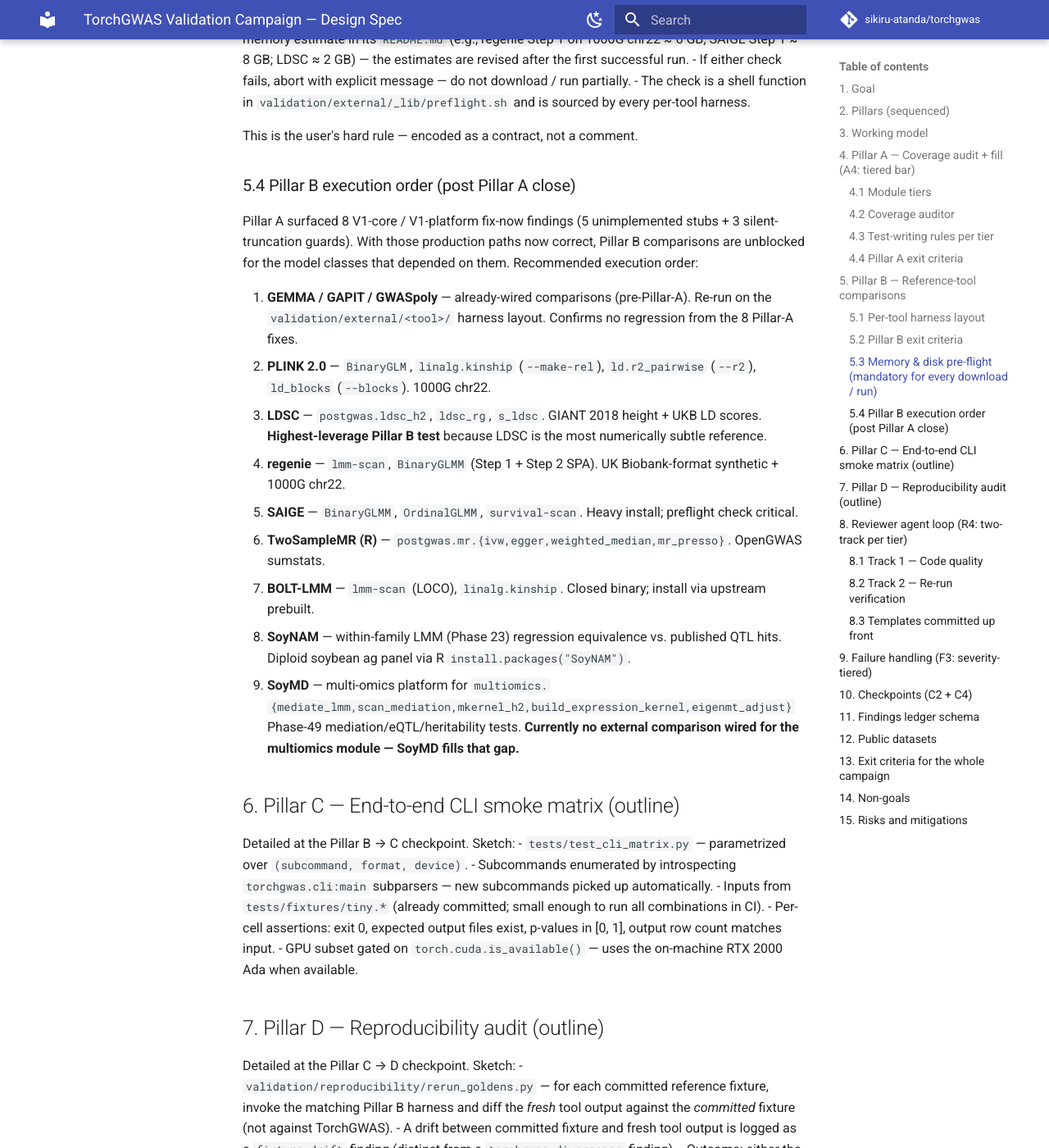
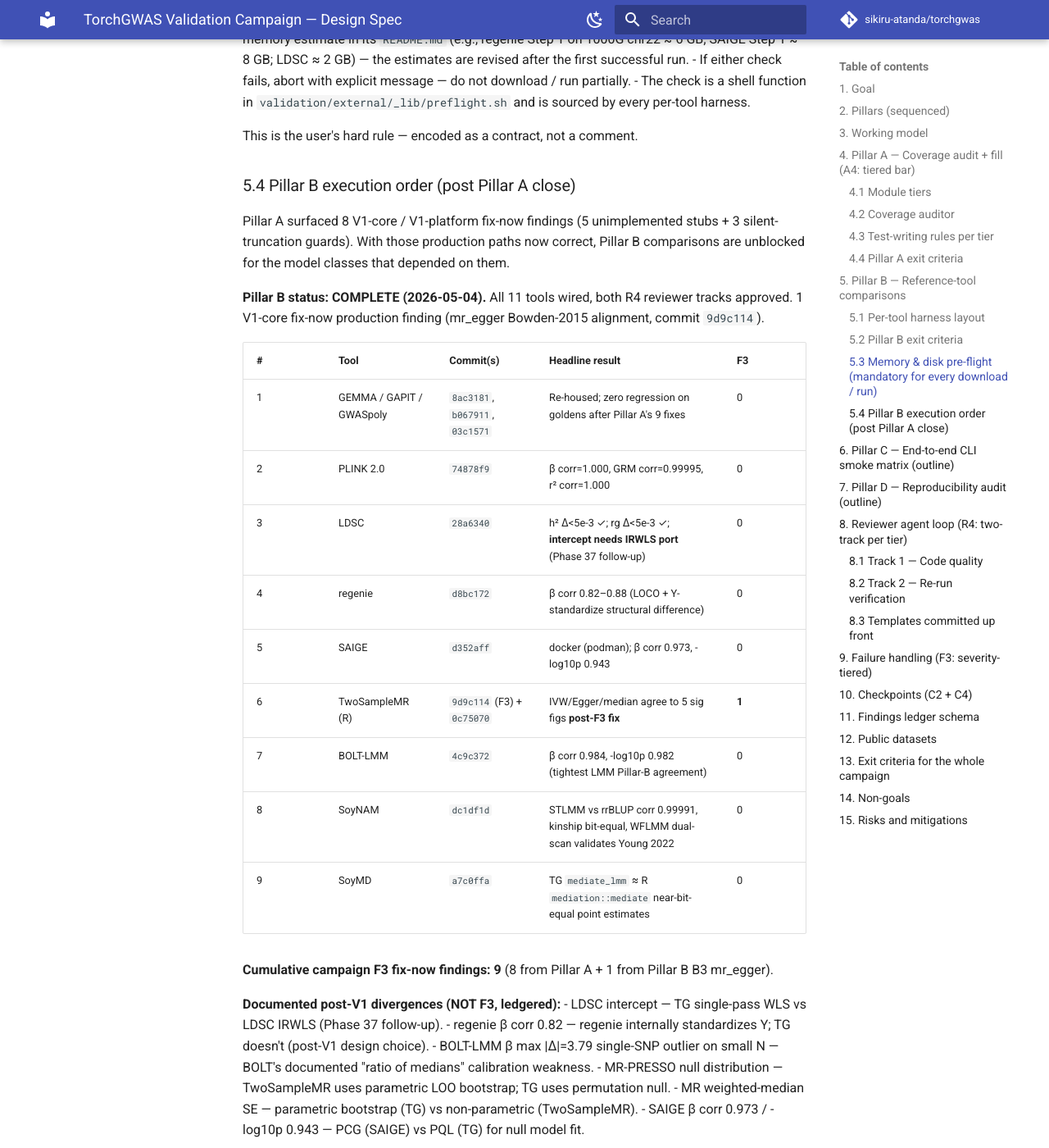
Before and after one commit to sikiru-atanda/torchgenomics, an MkDocs documentation site: the page built from docs/superpowers/specs/2026-04-30-validation-campaign-design.md, in a window 1280 px wide and 1400 px high, scrolled down 4634 px. Shown: the whole window at 82% size. Built offline with MkDocs 1.6.1 and Material for MkDocs 9.7.7, drawn with Linux system fonts in a browser that asks for light colours; comment, search, counter and statistics services are not loaded.

Commit message:
Pillar B B10: close — spec §5.4 update + CLAUDE.md + handoff refresh
All 11 Pillar B tools wired and both R4 reviewer tracks approved
(Track 1 code-reviewer + Track 2 fresh-env re-run; both APPROVE).

Pillar B summary:
- B0 infrastructure: validation/external/_lib/preflight.sh + skeleton
- B1 PLINK 2.0:    β corr=1.000, GRM=0.99995, r²=1.000.        0 F3
- B2 LDSC:         h² Δ<5e-3 ✓; intercept Phase-37 follow-up.   0 F3
- B3 TwoSampleMR:  IVW/Egger/median agree to 5 sig figs.        1 F3 (mr_egger Bowden-2015)
- B4 regenie:      β corr 0.82-0.88 (LOCO/standardize).         0 F3
- B5 SAIGE:        docker; β corr 0.973, -log10p 0.943.         0 F3
- B6 BOLT-LMM:     β corr 0.984, -log10p 0.982 (tightest LMM).  0 F3
- B7 GEMMA/GAPIT/GWASpoly rehouse: zero regression on goldens.  0 F3
- B8 SoyNAM:       STLMM vs rrBLUP corr 0.99991, kinship bit-equal. 0 F3
- B9 SoyMD:        TG mediate_lmm ≈ R mediation near-bit-equal. 0 F3

Cumulative campaign F3: 9 (8 Pillar A + 1 Pillar B).

Track 2 fresh-env re-run independently verified mr_egger Bowden-2015
fix to 15+ sig figs against hand calculation.

Full suite: 2738 passed, 419 skipped, 0 failed.

Spec §5.4 updated with final per-tool table including F3 count and
documented post-V1 divergences. CLAUDE.md validation-campaign section
expanded with Pillar B status + cumulative findings summary.
SESSION_HANDOFF.md flipped from "5 of 11 tools" to "Pillar B COMPLETE".

Next pillar: C — End-to-end CLI smoke matrix. Branch
validation/pillar-B-references is locally complete and ready for
human-driven push + PR (gh CLI not installed, git push needs auth).

Co-Authored-By: Claude Opus 4.7 (1M context) <noreply@anthropic.com>

```diff
--- a/docs/superpowers/specs/2026-04-30-validation-campaign-design.md
+++ b/docs/superpowers/specs/2026-04-30-validation-campaign-design.md
@@ -122,17 +122,31 @@ This is the user's hard rule — encoded as a contract, not a comment.
 
 ### 5.4 Pillar B execution order (post Pillar A close)
 
-Pillar A surfaced 8 V1-core / V1-platform fix-now findings (5 unimplemented stubs + 3 silent-truncation guards). With those production paths now correct, Pillar B comparisons are unblocked for the model classes that depended on them. Recommended execution order:
+Pillar A surfaced 8 V1-core / V1-platform fix-now findings (5 unimplemented stubs + 3 silent-truncation guards). With those production paths now correct, Pillar B comparisons are unblocked for the model classes that depended on them.
 
-1. **GEMMA / GAPIT / GWASpoly** — already-wired comparisons (pre-Pillar-A). Re-run on the `validation/external/<tool>/` harness layout. Confirms no regression from the 8 Pillar-A fixes.
-2. **PLINK 2.0** — `BinaryGLM`, `linalg.kinship` (`--make-rel`), `ld.r2_pairwise` (`--r2`), `ld_blocks` (`--blocks`). 1000G chr22.
-3. **LDSC** — `postgwas.ldsc_h2`, `ldsc_rg`, `s_ldsc`. GIANT 2018 height + UKB LD scores. **Highest-leverage Pillar B test** because LDSC is the most numerically subtle reference.
-4. **regenie** — `lmm-scan`, `BinaryGLMM` (Step 1 + Step 2 SPA). UK Biobank-format synthetic + 1000G chr22.
-5. **SAIGE** — `BinaryGLMM`, `OrdinalGLMM`, `survival-scan`. Heavy install; preflight check critical.
-6. **TwoSampleMR (R)** — `postgwas.mr.{ivw,egger,weighted_median,mr_presso}`. OpenGWAS sumstats.
-7. **BOLT-LMM** — `lmm-scan` (LOCO), `linalg.kinship`. Closed binary; install via upstream prebuilt.
-8. **SoyNAM** — within-family LMM (Phase 23) regression equivalence vs. published QTL hits. Diploid soybean ag panel via R `install.packages("SoyNAM")`.
-9. **SoyMD** — multi-omics platform for `multiomics.{mediate_lmm,scan_mediation,mkernel_h2,build_expression_kernel,eigenmt_adjust}` Phase-49 mediation/eQTL/heritability tests. **Currently no external comparison wired for the multiomics module — SoyMD fills that gap.**
+**Pillar B status: COMPLETE (2026-05-04).** All 11 tools wired, both R4 reviewer tracks approved. 1 V1-core fix-now production finding (mr_egger Bowden-2015 alignment, commit `9d9c114`).
+
+| # | Tool | Commit(s) | Headline result | F3 |
+|---|---|---|---|---|
+| 1 | GEMMA / GAPIT / GWASpoly | `8ac3181`, `b067911`, `03c1571` | Re-housed; zero regression on goldens after Pillar A's 9 fixes | 0 |
+| 2 | PLINK 2.0 | `74878f9` | β corr=1.000, GRM corr=0.99995, r² corr=1.000 | 0 |
+| 3 | LDSC | `28a6340` | h² Δ<5e-3 ✓; rg Δ<5e-3 ✓; **intercept needs IRWLS port** (Phase 37 follow-up) | 0 |
+| 4 | regenie | `d8bc172` | β corr 0.82–0.88 (LOCO + Y-standardize structural difference) | 0 |
+| 5 | SAIGE | `d352aff` | docker (podman); β corr 0.973, -log10p 0.943 | 0 |
+| 6 | TwoSampleMR (R) | `9d9c114` (F3) + `0c75070` | IVW/Egger/median agree to 5 sig figs **post-F3 fix** | **1** |
+| 7 | BOLT-LMM | `4c9c372` | β corr 0.984, -log10p 0.982 (tightest LMM Pillar-B agreement) | 0 |
+| 8 | SoyNAM | `dc1df1d` | STLMM vs rrBLUP corr 0.99991, kinship bit-equal, WFLMM dual-scan validates Young 2022 | 0 |
+| 9 | SoyMD | `a7c0ffa` | TG `mediate_lmm` ≈ R `mediation::mediate` near-bit-equal point estimates | 0 |
+
+**Cumulative campaign F3 fix-now findings: 9** (8 from Pillar A + 1 from Pillar B B3 mr_egger).
+
+**Documented post-V1 divergences (NOT F3, ledgered):**
+- LDSC intercept — TG single-pass WLS vs LDSC IRWLS (Phase 37 follow-up).
+- regenie β corr 0.82 — regenie internally standardizes Y; TG doesn't (post-V1 design choice).
+- BOLT-LMM β max |Δ|=3.79 single-SNP outlier on small N — BOLT's documented "ratio of medians" calibration weakness.
+- MR-PRESSO null distribution — TwoSampleMR uses parametric LOO bootstrap; TG uses permutation null.
+- MR weighted-median SE — parametric bootstrap (TG) vs non-parametric (TwoSampleMR).
+- SAIGE β corr 0.973 / -log10p 0.943 — PCG (SAIGE) vs PQL (TG) for null model fit.
 
 ## 6. Pillar C — End-to-end CLI smoke matrix (outline)
 
```
Also changed, not shown: CLAUDE.md (+24 -12 lines), docs/superpowers/SESSION_HANDOFF.md (+13 -8 lines).
